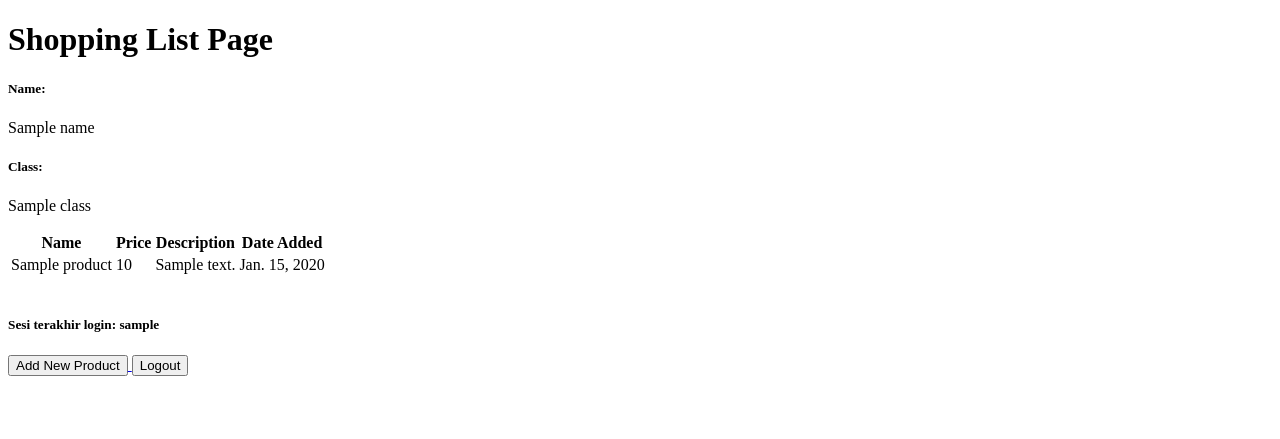
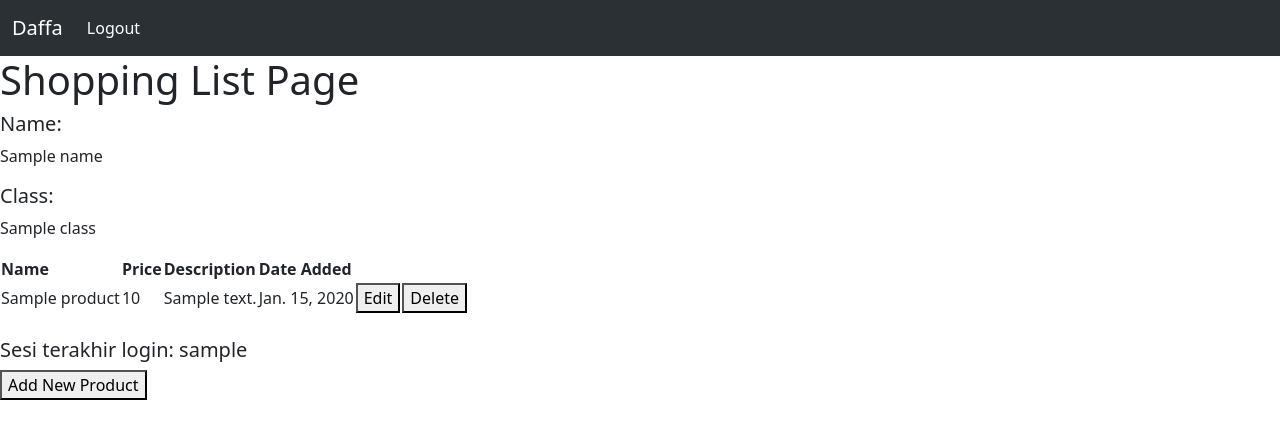
Before and after one commit to fathonidf/shopping-list, a Django app: template main/templates/main.html in a window 1280 px wide. Shown: the top 439 px of the page. Run offline with Django 4.2, Linux system fonts and the light colour scheme; tables that the repository leaves empty hold one stand-in row (values such as "Sample post"); the template is opened without the code that fills it: values that come from a table or form of the project are taken from there, most other values are stand-ins (such as "Sample title", 1, 10 or a date in 2020).

Commit message:
selesai tutorial 4 (tapi mau belajar navbar pake css

```diff
--- a/main/templates/main.html
+++ b/main/templates/main.html
@@ -1,6 +1,29 @@
 {% extends 'base.html' %}
 
 {% block content %}
+
+    <style>
+
+    </style>
+
+    <nav class="navbar navbar-expand-lg bg-body-tertiary" data-bs-theme="dark">
+        <div class="container-fluid">
+        <a class="navbar-brand" href="#" style="color: white;">Daffa</a>
+        <button class="navbar-toggler" type="button" >
+            <span class="navbar-toggler-icon"></span>
+        </button>
+        <div class="collapse navbar-collapse" id="navbarSupportedContent">
+            <ul class="navbar-nav me-auto mb-2 mb-lg-0">
+            <li class="nav-item">
+                <a class="nav-link active" aria-current="page" href="{% url 'main:logout' %}" style="color: white;">Logout</a>
+            </li>
+            </ul>
+        </div>
+        </div>
+    </nav>
+
+
+
     <h1>Shopping List Page</h1>
 
     <h5>Name:</h5>
@@ -25,6 +48,21 @@
             <td>{{product.price}}</td>
             <td>{{product.description}}</td>
             <td>{{product.date_added}}</td>
+            <td>
+                <a href="{% url 'main:edit_product' product.pk %}">
+                    <button>
+                        Edit
+                    </button>
+                </a>
+            </td>
+            <td>
+                <a href="{% url 'main:delete_product' product.pk %}">
+                    <button>
+                        Delete
+                    </button>
+                </a>
+
+            </td>
         </tr>
     {% endfor %}
 </table>
@@ -39,10 +77,4 @@
     </button>
 </a>
 
-<a href="{% url 'main:logout' %}">
-    <button>
-        Logout
-    </button>
-</a>
-
 {% endblock content %}
--- a/main/urls.py
+++ b/main/urls.py
@@ -1,5 +1,5 @@
 from django.urls import path
-from main.views import show_main, create_product, show_xml, show_json, show_xml_by_id, show_json_by_id, register, login_user, logout_user
+from main.views import show_main, create_product, show_xml, show_json, show_xml_by_id, show_json_by_id, register, login_user, logout_user, edit_product, delete_product
 
 app_name = 'main'
 
@@ -8,6 +8,8 @@ urlpatterns = [
     path('login/', login_user, name='login'),
     path('logout/', logout_user, name='logout'),
     path('create-product', create_product, name='create_product'),
+    path('edit_product/<int:id>/', edit_product, name='edit_product'),
+    path('delete/<int:id>', delete_product, name='delete_product'),
     path('xml/', show_xml, name='show_xml'),
     path('json/', show_json, name='show_json'),
     path('xml/<int:id>/', show_xml_by_id, name='show_xml_by_id'),
--- a/templates/base.html
+++ b/templates/base.html
@@ -9,6 +9,13 @@
         />
         {% block meta %}
         {% endblock meta %}
+        <link href="https://cdn.jsdelivr.net/npm/bootstrap@5.3.2/dist/css/bootstrap.min.css"
+        rel="stylesheet"
+        integrity="sha384-T3c6CoIi6uLrA9TneNEoa7RxnatzjcDSCmG1MXxSR1GAsXEV/Dwwykc2MPK8M2HN"
+        crossorigin="anonymous">
+        <script src="https://code.jquery.com/jquery-3.6.0.min.js" integrity="sha384-KyZXEAg3QhqLMpG8r+J4jsl5c9zdLKaUk5Ae5f5b1bw6AUn5f5v8FZJoMxm6f5cH1" crossorigin="anonymous"></script>
+        <script src="https://cdn.jsdelivr.net/npm/@popperjs/core@2.11.8/dist/umd/popper.min.js" integrity="sha384-I7E8VVD/ismYTF4hNIPjVp/Zjvgyol6VFvRkX/vR+Vc4jQkC+hVqc2pM8ODewa9r" crossorigin="anonymous"></script>
+        <script src="https://cdn.jsdelivr.net/npm/bootstrap@5.3.2/dist/js/bootstrap.min.js" integrity="sha384-BBtl+eGJRgqQAUMxJ7pMwbEyER4l1g+O15P+16Ep7Q9Q+zqX6gSbd85u4mG4QzX+" crossorigin="anonymous"></script>
     </head>
 
     <body>
```
Also changed, not shown: main/templates/edit_product.html (added, +22 -0 lines), main/views.py (+23 -0 lines).
